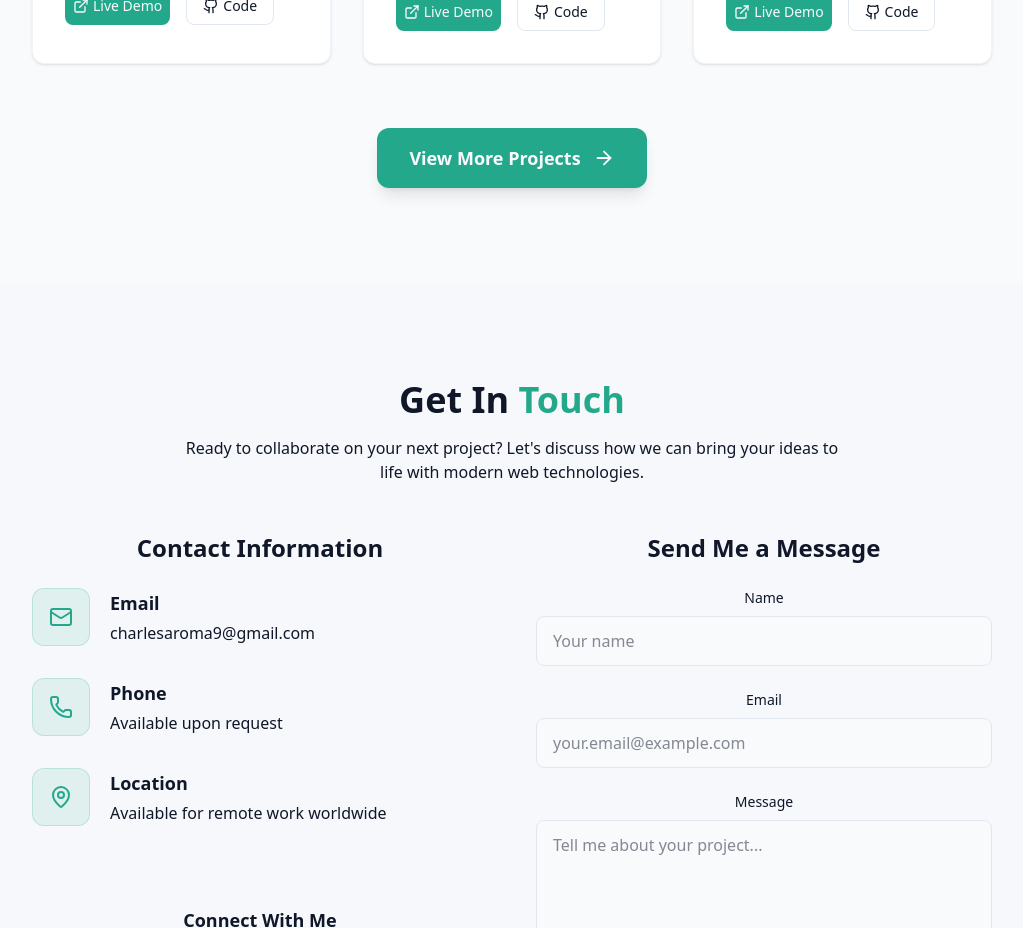
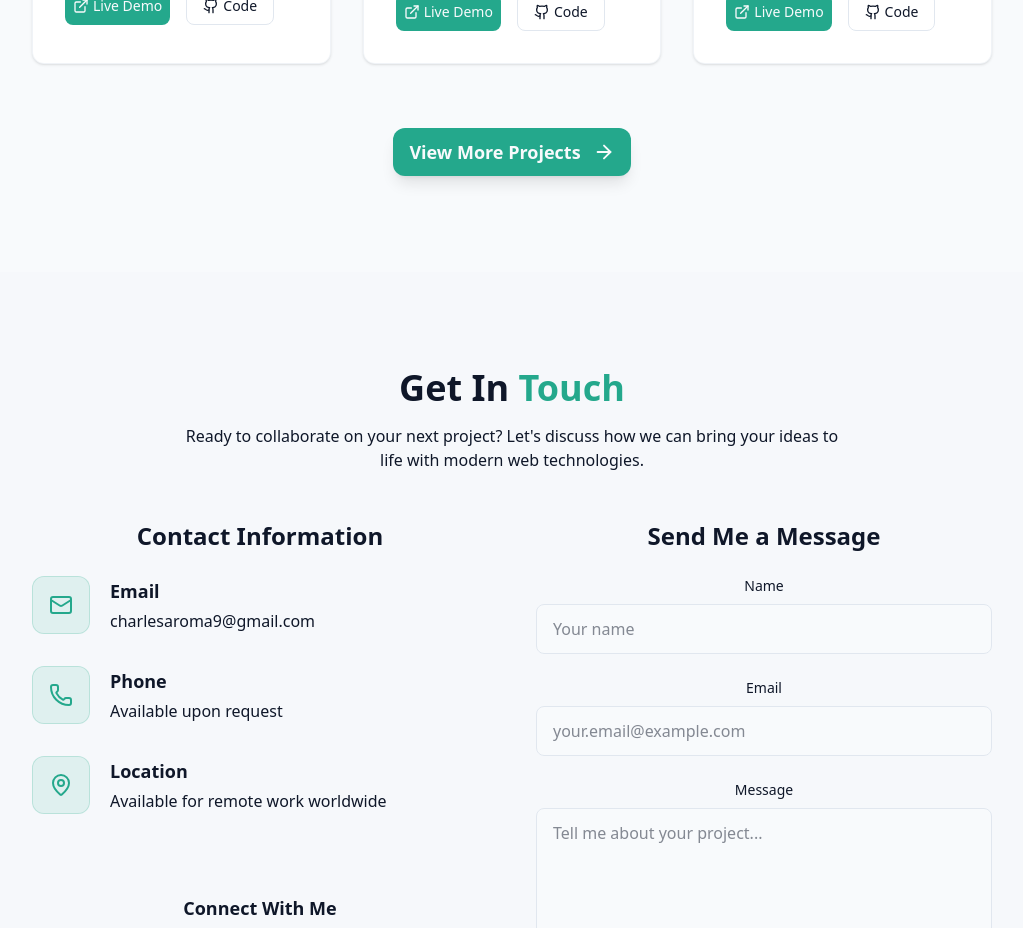
Before and after one commit to charlesaroma/charles-aroma-portfolio, a React (Vite) app: page / in a window 1280 px wide. Shown: the part 3440-4368 px from the top of the page, without its empty margins (128-1151 px from the left). Built offline with nearby package versions, Linux system fonts and the light colour scheme; no server answers.

Commit message:
final touches

```diff
--- a/src/components/ProjectsSection.jsx
+++ b/src/components/ProjectsSection.jsx
@@ -116,7 +116,7 @@ export const ProjectsSection = () => {
             href="https://github.com/charlesaroma"
             target="_blank"
             rel="noopener noreferrer"
-            className="inline-flex items-center gap-3 px-8 py-4 rounded-xl bg-primary text-primary-foreground hover:bg-primary/90 transition-all duration-300 font-semibold text-sm md:text-lg shadow-lg hover:shadow-xl hover:scale-105"
+            className="inline-flex items-center gap-3 px-4 py-2.5 rounded-xl bg-primary text-primary-foreground hover:bg-primary/90 transition-all duration-300 font-semibold text-sm md:text-lg shadow-lg hover:shadow-xl hover:scale-105"
           >
             View More Projects
             <ArrowRight size={22} />
```
